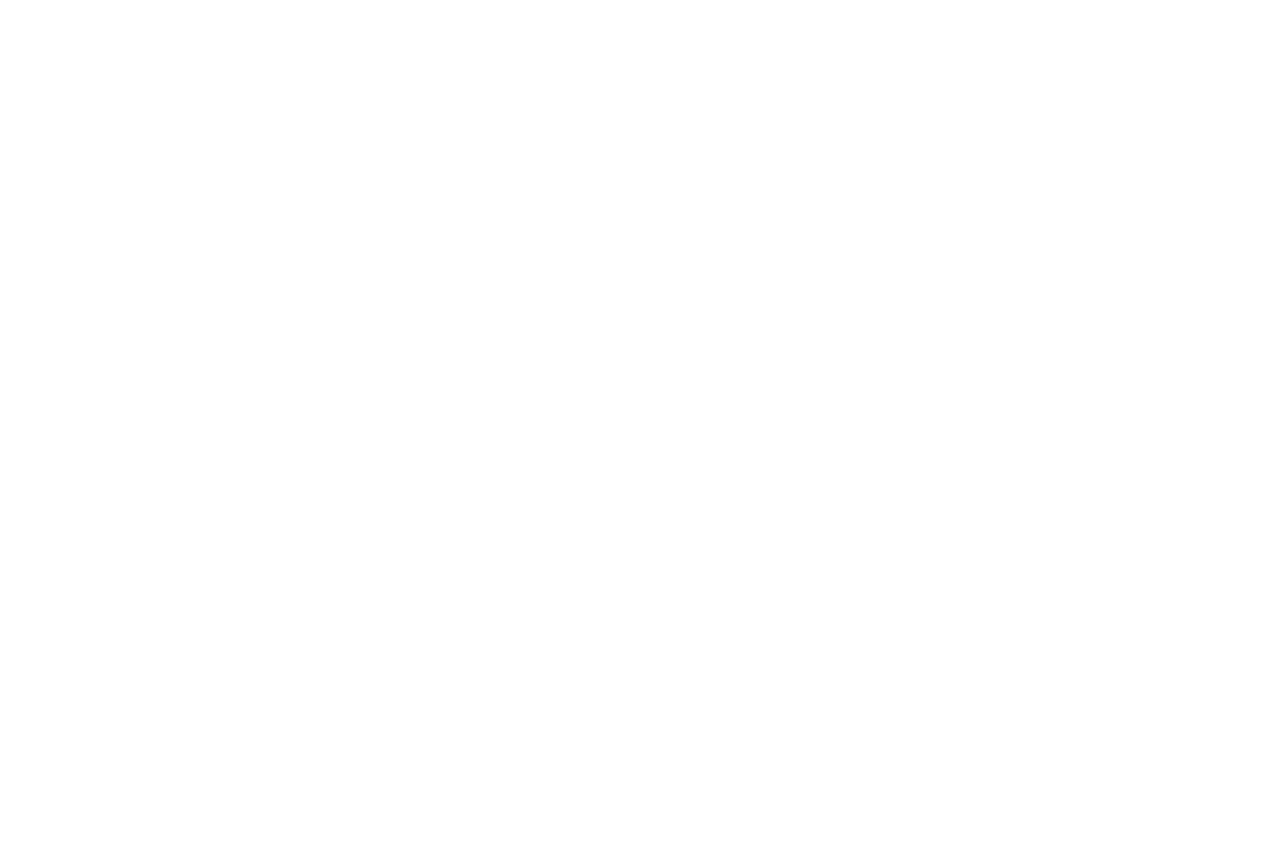
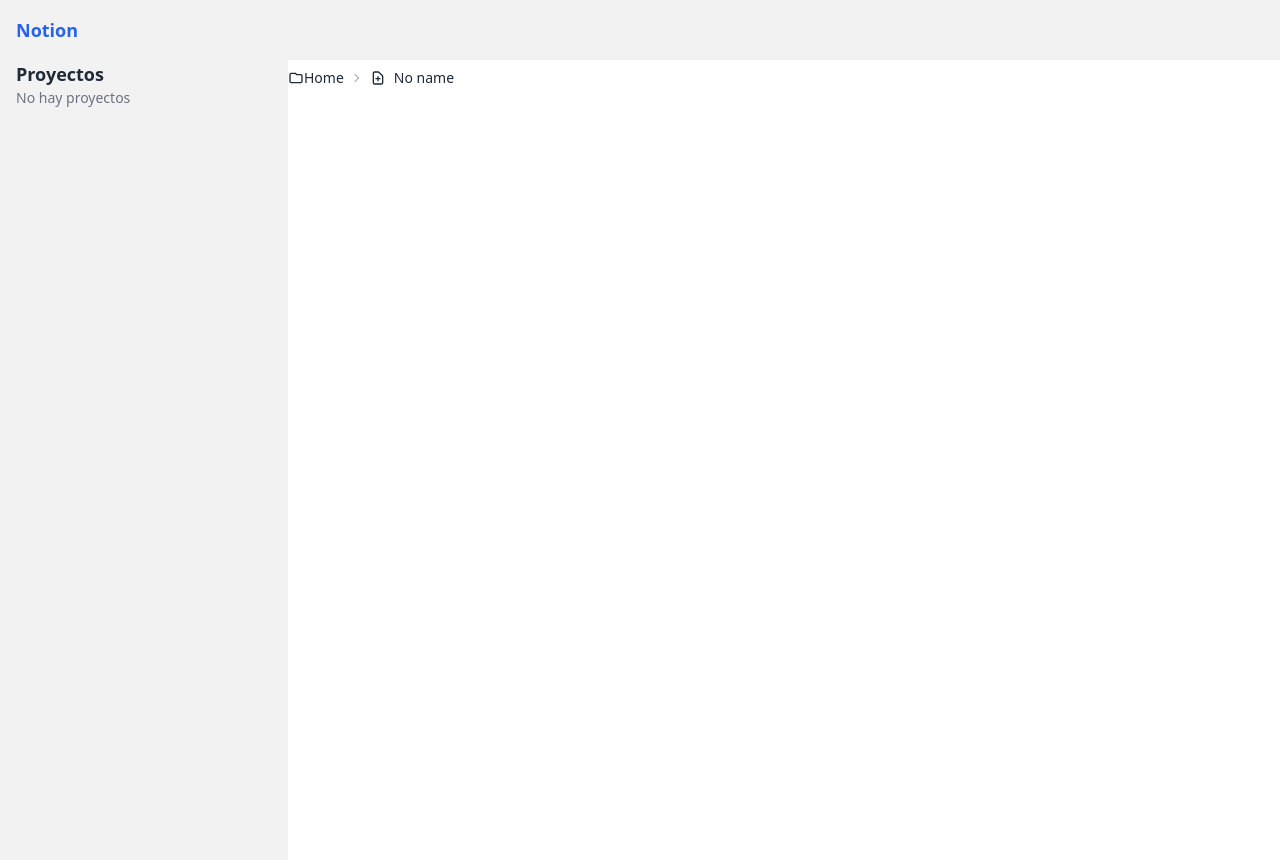
Before and after one commit to CarlosDevITM/6.PyniaDaysiUI, a Vue app: page /projects/1 in a window 1280 px wide. Before the commit this address had no page. Before the commit the page ends 800 px from the top, so only its background shows below. Built offline with nearby package versions, Linux system fonts and the light colour scheme.

Commit message:
Se creó un navigation y se configuró la página para mostrar detalles del proyecto

```diff
--- /dev/null
+++ b/src/modules/common/components/NavBreadCrumbs.vue
@@ -0,0 +1,49 @@
+<template>
+  <div class="breadcrumbs text-sm">
+    <ul>
+      <li>
+        <RouterLink to="/projects">
+          <svg
+            xmlns="http://www.w3.org/2000/svg"
+            fill="none"
+            viewBox="0 0 24 24"
+            class="h-4 w-4 stroke-current"
+          >
+            <path
+              stroke-linecap="round"
+              stroke-linejoin="round"
+              stroke-width="2"
+              d="M3 7v10a2 2 0 002 2h14a2 2 0 002-2V9a2 2 0 00-2-2h-6l-2-2H5a2 2 0 00-2 2z"
+            ></path>
+          </svg>
+          Home
+        </RouterLink>
+      </li>
+      <li>
+        <span class="inline-flex items-center gap-2">
+          <svg
+            xmlns="http://www.w3.org/2000/svg"
+            fill="none"
+            viewBox="0 0 24 24"
+            class="h-4 w-4 stroke-current"
+          >
+            <path
+              stroke-linecap="round"
+              stroke-linejoin="round"
+              stroke-width="2"
+              d="M9 13h6m-3-3v6m5 5H7a2 2 0 01-2-2V5a2 2 0 012-2h5.586a1 1 0 01.707.293l5.414 5.414a1 1 0 01.293.707V19a2 2 0 01-2 2z"
+            ></path>
+          </svg>
+          {{ name }}
+        </span>
+      </li>
+    </ul>
+  </div>
+</template>
+
+<script lang="ts" setup>
+interface Props {
+  name: string;
+}
+defineProps<Props>();
+</script>
--- a/src/modules/projects/components/SideMenu.vue
+++ b/src/modules/projects/components/SideMenu.vue
@@ -11,17 +11,19 @@
     <!-- If there are-->
     <ul v-else class="menu">
       <li v-for="project in projectStore.projectList" :key="project.id">
+        <!-- If there are tasks.-->
         <template v-if="project.tasks.length > 0">
           <details>
             <!-- Project's name if there´s tasks.-->
             <summary>
-              <RouterLink :to="`/project/${project.id}`">
+              <RouterLink :to="`/projects/${project.id}`">
                 {{ project.name }}
               </RouterLink>
             </summary>
             <ul>
+              <!-- Show tasks in a list.-->
               <li v-for="task in project.tasks" :key="task.id">
-                <RouterLink :to="`/project/${project.id}`">{{ task.name }}</RouterLink>
+                <RouterLink :to="`/projects/${project.id}`">{{ task.name }}</RouterLink>
               </li>
             </ul>
           </details>
@@ -29,7 +31,7 @@
 
         <!-- If there´s no tasks-->
         <template v-else>
-          <RouterLink :to="`/project/${project.id}`">
+          <RouterLink :to="`/projects/${project.id}`">
             {{ project.name }}
           </RouterLink>
         </template>
--- /dev/null
+++ b/src/modules/projects/pages/ProjectDetails.vue
@@ -0,0 +1,31 @@
+<template>
+  <NavBreadCrumbs :name="project?.name ?? 'No name'"></NavBreadCrumbs>
+</template>
+
+<script setup lang="ts">
+import NavBreadCrumbs from '@/modules/common/components/NavBreadCrumbs.vue';
+import { ref, watch } from 'vue';
+import { useProjectStore } from '../stores/projectStore';
+import type { Project } from '../interfaces/IProjects';
+
+interface Props {
+  id: string;
+}
+
+const props = defineProps<Props>();
+const projectStore = useProjectStore();
+const project = ref<Project | null>();
+
+//Observar si el link de la página es cambiado.
+
+watch(
+  () => props.id,
+  () => {
+    project.value = projectStore.projectList.find((project) => project.id === props.id);
+  },
+  //Ejecutar tan pronto en componente se monte
+  {
+    immediate: true,
+  },
+);
+</script>
--- a/src/router/index.ts
+++ b/src/router/index.ts
@@ -14,6 +14,13 @@
           name: 'projects',
           component: () => import('@/modules/projects/pages/ProjectsPage.vue'),
         },
+
+        {
+          path: '/projects/:id',
+          props: true,
+          name: 'projectDetails',
+          component: () => import('@/modules/projects/pages/ProjectDetails.vue'),
+        },
       ],
     },
   ],
```
